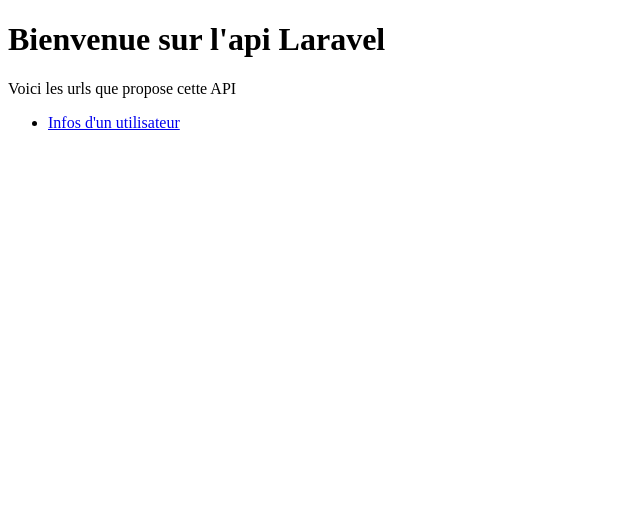
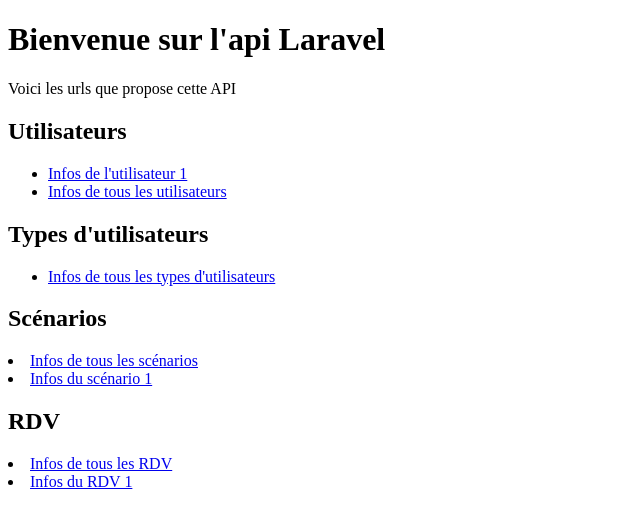
Before and after one commit to Nicolas-Delahaie/stage-quebec, a Laravel app: page / in a window 1280 px wide. Shown: the top 528 px of the page, without its empty margins (0-640 px from the left). Run offline with Laravel 10, Linux system fonts and the light colour scheme; parts of the project's set-up code (start-up, migrations or seed data) failed here and were passed over.

Commit message:
Api type utilisateur, scenarios et rdv implémentées mais sans les dépendances

```diff
--- a/src/apis_laravel/resources/views/welcome.blade.php
+++ b/src/apis_laravel/resources/views/welcome.blade.php
@@ -6,10 +6,34 @@
 <body>
     <h1>Bienvenue sur l'api Laravel</h1>
     <p>Voici les urls que propose cette API</p>
+    <h2>Utilisateurs</h2>
     <ul>
         <li>
-            <a href="{{ route('/users', ['id' => 1] )}}">Infos d'un utilisateur</a>
+            <a href="{{ route('/user', ['id' => 1] )}}">Infos de l'utilisateur 1</a>
+        </li>
+        <li>
+            <a href="{{ route('/users')}}">Infos de tous les utilisateurs</a>
         </li>
     </ul>
+    <h2>Types d'utilisateurs</h2>
+    <ul>
+        <li>
+            <a href="{{ route('/type_utilisateurs')}}">Infos de tous les types d'utilisateurs</a>
+        </li>
+    </ul>
+    <h2>Scénarios</h2>
+    <li>
+        <a href="{{ route('/scenarios')}}">Infos de tous les scénarios</a>
+    </li>
+    <li>
+        <a href="{{ route('/scenario', ['id' => 1])}}">Infos du scénario 1</a>
+    </li>
+    <h2>RDV</h2>
+    <li>
+        <a href="{{ route('/rdvs')}}">Infos de tous les RDV</a>
+    </li>
+    <li>
+        <a href="{{ route('/rdv', ['id' => 1])}}">Infos du RDV 1</a>
+    </li>
 </body>
 </html>
--- a/src/apis_laravel/routes/api.php
+++ b/src/apis_laravel/routes/api.php
@@ -2,8 +2,6 @@
 
 use Illuminate\Http\Request;
 use Illuminate\Support\Facades\Route;
-use App\Http\Resources\UserResource;
-use App\Models\User;
 
 /*
 |--------------------------------------------------------------------------
@@ -16,6 +14,90 @@
 |
 */
 
+/* -------------------------------------------------------------------------- */
+/*                                    USERS                                   */
+/* -------------------------------------------------------------------------- */
+
+
+use App\Http\Resources\UserResource;
+use App\Models\User;
+
+/**
+ * route retournant les informations d'un utilisateur en fonction de son id sous le format json
+ * par exemple : http://localhost:8000/api/user/1
+ */
 Route::get('/user/{id}', function ($id) {
     return new UserResource(User::findOrFail($id));
+})->name('/user');
+
+
+/**
+ * route retournant les informations de tous les utilisateurs sous le format json
+ * par exemple : http://localhost:8000/api/users
+ */
+Route::get('/users', function () {
+    return UserResource::collection(User::all());
 })->name('/users');
+
+/* -------------------------------------------------------------------------- */
+/*                              TYPE_UTILISATEUR                              */
+/* -------------------------------------------------------------------------- */
+
+use App\Http\Resources\TypeUtilisateurResource;
+use App\Models\TypeUtilisateur;
+
+/**
+ * route retournant les informations de tous les types d'utilisateurs sous le format json
+ * par exemple : http://localhost:8000/api/type_utilisateurs
+ */
+Route::get('/type_utilisateurs', function () {
+    return TypeUtilisateurResource::collection(TypeUtilisateur::all());
+})->name('/type_utilisateurs');
+
+
+/* -------------------------------------------------------------------------- */
+/*                                  SCÉNARIOS                                 */
+/* -------------------------------------------------------------------------- */
+
+use App\Http\Resources\ScenarioResource;
+use App\Models\Scenario;
+
+
+/**
+ * route retournant les informations de tous les scénarios sous le format json
+ * par exemple : http://localhost:8000/api/scenarios
+ */
+Route::get('/scenarios', function () {
+    return ScenarioResource::collection(Scenario::all());
+})->name('/scenarios');
+
+/**
+ * route retournant les informations d'un scénario en fonction de son id sous le format json
+ * par exemple : http://localhost:8000/api/scénario/1
+ */
+Route::get('scenario/{id}', function ($id) {
+    return new ScenarioResource(Scenario::findOrFail($id));
+})->name('/scenario');
+
+/* -------------------------------------------------------------------------- */
+/*                                     RDV                                    */
+/* -------------------------------------------------------------------------- */
+
+use App\Http\Resources\RDVResource;
+use App\Models\RDV;
+
+/**
+ * route retournant les informations de tous les rdv sous le format json
+ * par exemple : http://localhost:8000/api/rdvs
+ */
+Route::get('/rdvs', function () {
+    return RDVResource::collection(RDV::all());
+})->name('/rdvs');
+
+/**
+ * route retournant les informations d'un rdv en fonction de son id sous le format json
+ * par exemple : http://localhost:8000/api/rdv/1
+ */
+Route::get('rdv/{id}', function ($id) {
+    return new RDVResource(RDV::findOrFail($id));
+})->name('/rdv');
```
Also changed, not shown: src/apis_laravel/app/Http/Resources/RDVResource.php (added, +24 -0 lines), src/apis_laravel/app/Http/Resources/ScenarioResource.php (added, +27 -0 lines), src/apis_laravel/app/Http/Resources/TypeUtilisateurResource.php (added, +22 -0 lines).
